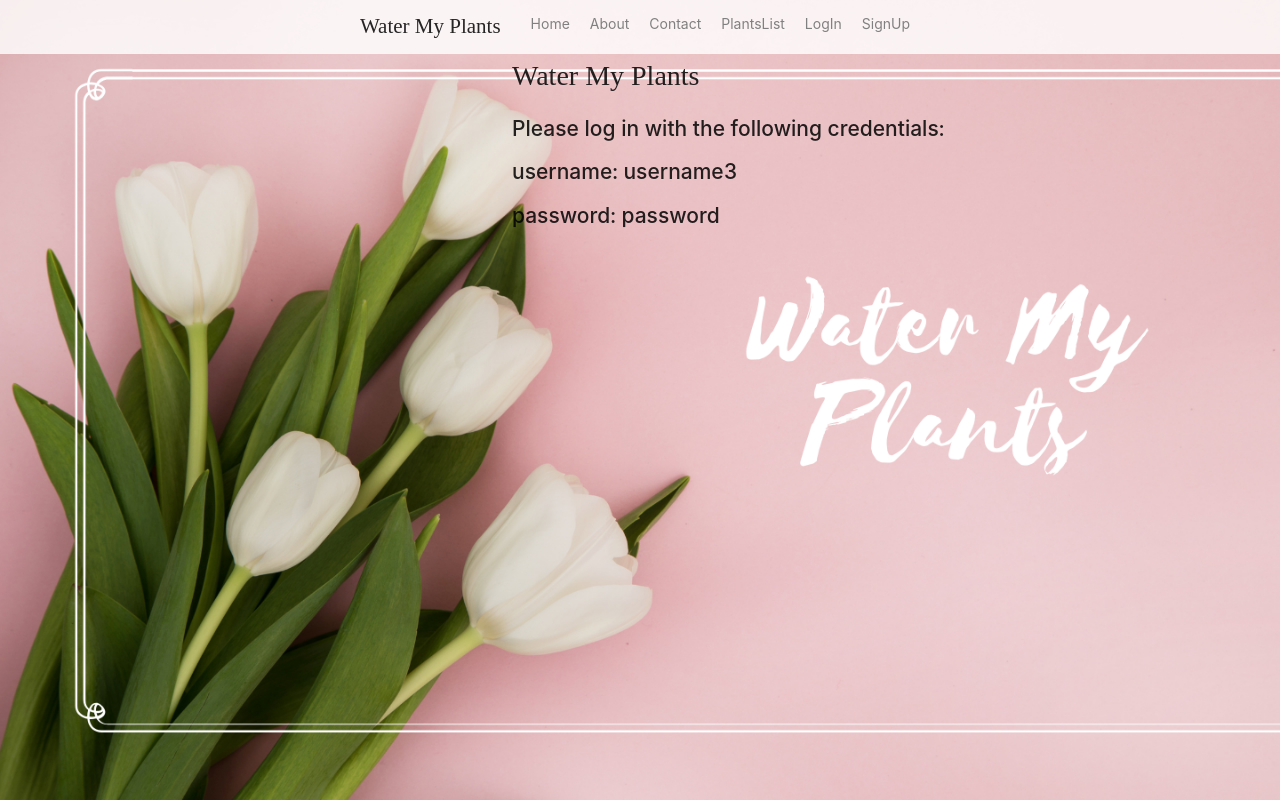
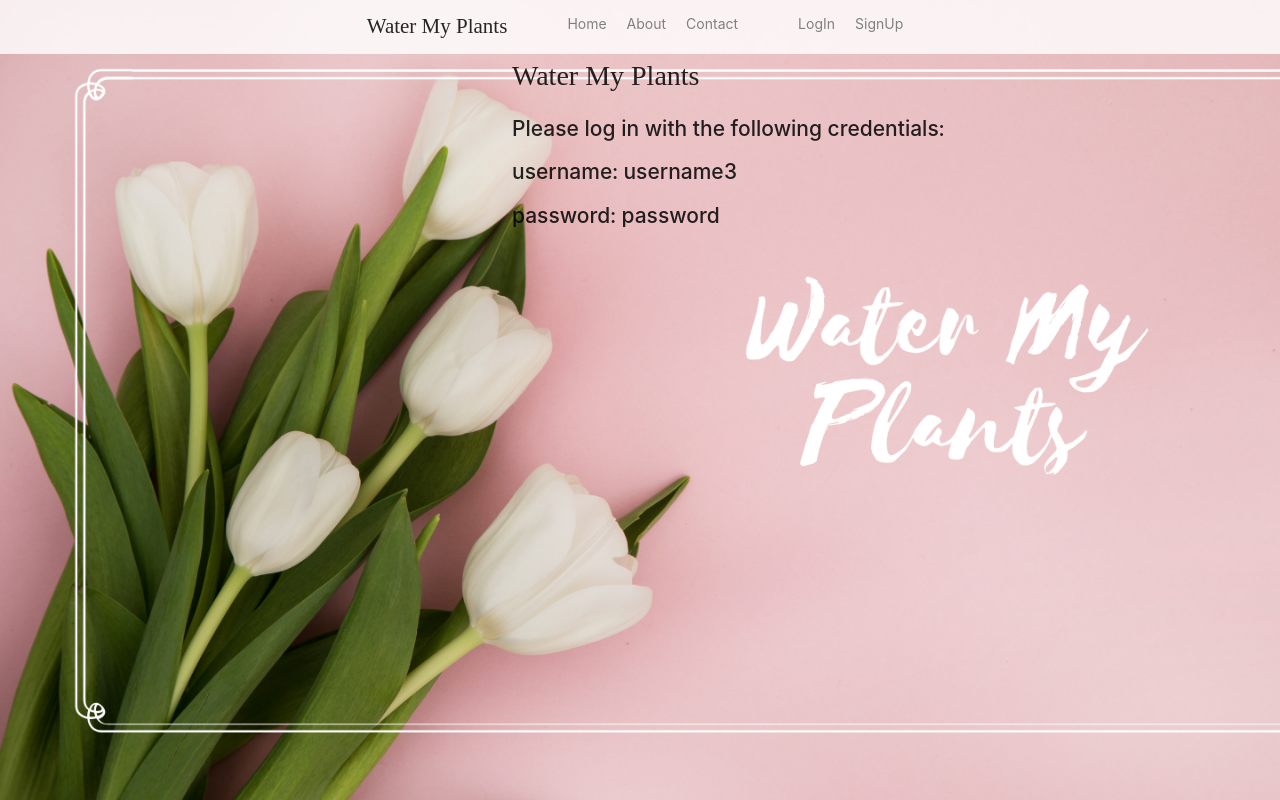
Before and after one commit to wilcoxva/water-my-plants-Frontend, a React (Create React App) app in the folder water-my-plants/: page / in a window 1280 px wide. Built offline with nearby package versions, Linux system fonts and the light colour scheme; a web font is replaced by a local one.

Commit message:
changed nav to not show plantslist if not logged in

```diff
--- a/water-my-plants/src/components/Navigation.js
+++ b/water-my-plants/src/components/Navigation.js
@@ -12,7 +12,10 @@ const Navigation = ({isLoggedIn}) => {
             <Link to="/" style={{ textDecoration: 'none', color: "gray", margin: "5px", padding: "5px" }}>Home</Link>
             <Link to="/about" style={{ textDecoration: 'none', color: "gray", margin: "5px", padding: "5px" }}>About</Link>
             <Link to="/contact" style={{ textDecoration: 'none', color: "gray", margin: "5px", padding: "5px" }}>Contact</Link>
-            <Link to="/PlantsList" style={{ textDecoration: 'none', color: "gray", margin: "5px", padding: "5px" }}>PlantsList</Link>
+            {isLoggedIn ?
+              <Link to="/PlantsList" style={{ textDecoration: 'none', color: "gray", margin: "5px", padding: "5px" }}>PlantsList</Link> :
+              <Link />
+            }
             {isLoggedIn ?
               <Link to="/LogOut" style={{ textDecoration: 'none', color: "gray", margin: "5px", padding: "5px" }}>LogOut</Link> :
               [<Link to="/LogIn" style={{ textDecoration: 'none', color: "gray", margin: "5px", padding: "5px" }}>LogIn</Link>,
--- a/water-my-plants/src/css/main.css
+++ b/water-my-plants/src/css/main.css
@@ -44,7 +44,7 @@ h1 {
 }
 .ncontainer h2 {
   margin-top: 10px;
-  margin-right: 20px;
+  margin-right: 50px;
   font-family: 'Great Vibes', cursive;
 }
 .links {
--- a/water-my-plants/src/less-files/nav.less
+++ b/water-my-plants/src/less-files/nav.less
@@ -5,7 +5,7 @@
 
     h2 {
         margin-top: 10px;
-        margin-right: 20px;
+        margin-right: 50px;
         font-family: 'Great Vibes', cursive;
     }
 }
```
